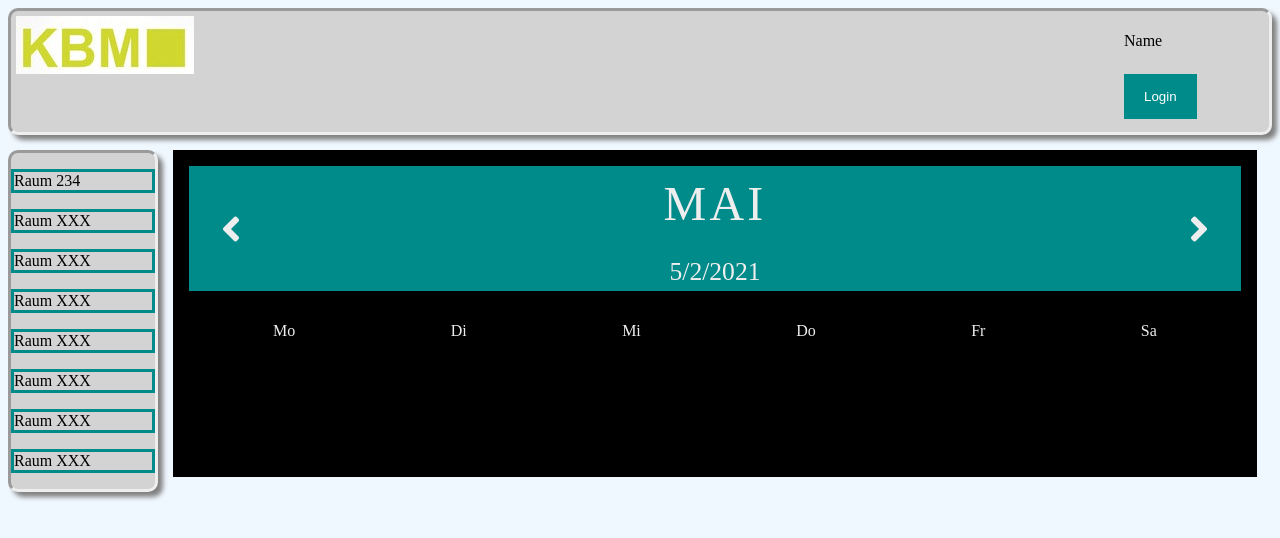
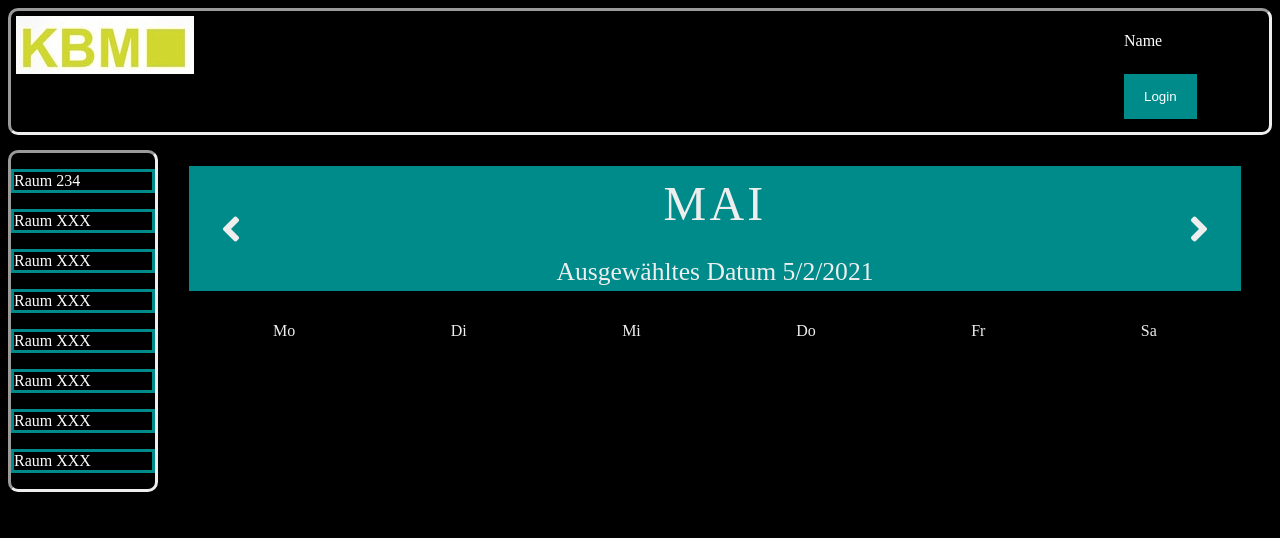
Before and after one commit to IAmMajo/Raumplanung-Frontend, a website: page public/index.html in a window 1280 px wide. Drawn offline with Linux system fonts and the light colour scheme.

Commit message:
für pesch

```diff
--- a/public/main.js
+++ b/public/main.js
@@ -21,7 +21,7 @@ const renderCalendar = () => {
 
   document.querySelector(".date h1").innerHTML = months[date.getMonth()];
 
-  document.querySelector(".date p").innerHTML = new Date().toLocaleDateString();
+  document.querySelector(".date p").innerHTML = 'Ausgewähltes Datum ' + new Date().toLocaleDateString();
 };
 
 document.querySelector(".prev").addEventListener("click", () => {
--- a/public/stylesheet.css
+++ b/public/stylesheet.css
@@ -1,5 +1,5 @@
 body {
-  background-color: aliceblue;
+  background-color: black;
 }
 
 .gridLayout {
@@ -13,11 +13,11 @@ body {
   grid-template-columns: 150px 1fr 150px;
   grid-column: 1 / span 2;
   grid-row: 1;
-  background-color: lightgray;
-  box-shadow: 5px 5px 5px gray;
+  background-color: black;
   border-radius: 10px;
   border-style: inset;
-  border-color: 2px white;
+  border-color: 2px grey;
+  color: white;
 }
 
 #leftHeader {
@@ -33,8 +33,8 @@ body {
 #nav {
   grid-column: 1;
   grid-row: 2;
-  background-color: lightgray;
-  box-shadow: 5px 5px 5px gray;
+  background-color: black;
+  color: white;
   border-radius: 10px;
   border-style: inset;
   border-color: 2px white;
```
